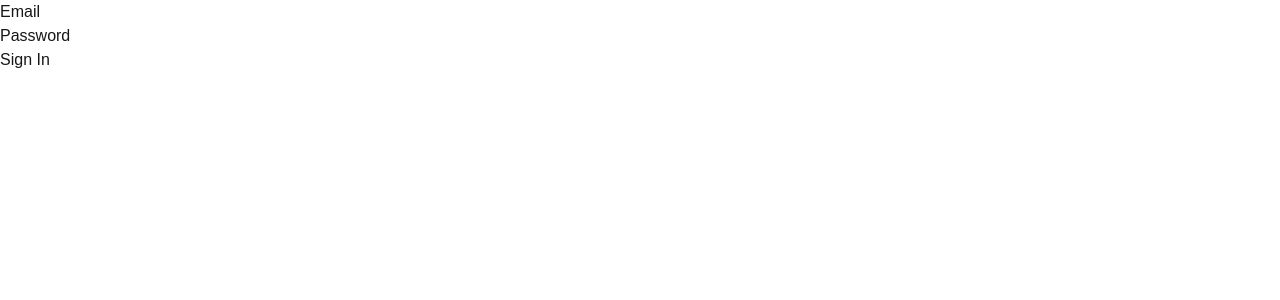
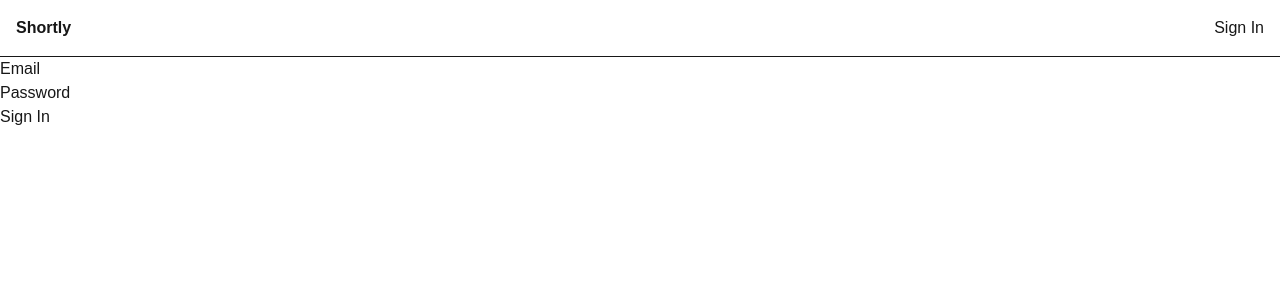
Before and after one commit to Ife-codez/shortly, a Next.js app in the folder apps/web/: page /signin in a window 1280 px wide. Shown: the top 300 px of the page. Built offline with nearby package versions, Linux system fonts and the light colour scheme.

Commit message:
feat(web): add shared navigation with signed-in state and sign out

```diff
--- a/apps/web/src/app/layout.js
+++ b/apps/web/src/app/layout.js
@@ -1,4 +1,5 @@
 import "./globals.css";
+import Nav from "@/components/Nav";
 
 export const metadata = {
   title: "Shortly",
@@ -8,7 +9,10 @@ export const metadata = {
 export default function RootLayout({ children }) {
   return (
     <html lang="en" className="h-full antialiased">
-      <body className="min-h-full flex flex-col">{children}</body>
+      <body className="min-h-full flex flex-col">
+        <Nav />
+        <main className="flex-1">{children}</main>
+      </body>
     </html>
   );
 }
--- /dev/null
+++ b/apps/web/src/components/Nav.js
@@ -0,0 +1,35 @@
+'use client';
+
+import Link from 'next/link';
+import { useRouter } from 'next/navigation';
+import { useEffect, useState } from 'react';
+
+export default function Nav() {
+  const [isSignedIn, setIsSignedIn] = useState(false);
+  const router = useRouter();
+
+  useEffect(() => {
+    setIsSignedIn(!!localStorage.getItem('token'));
+  }, []);
+
+  function handleSignOut() {
+    localStorage.removeItem('token');
+    setIsSignedIn(false);
+    router.push('/signin');
+  }
+
+  return (
+    <nav className="flex items-center gap-4 p-4 border-b">
+      <Link href="/links" className="font-semibold">Shortly</Link>
+      {isSignedIn ? (
+        <>
+          <Link href="/links">My Links</Link>
+          <Link href="/links/new">New Link</Link>
+          <button onClick={handleSignOut} className="ml-auto">Sign Out</button>
+        </>
+      ) : (
+        <Link href="/signin" className="ml-auto">Sign In</Link>
+      )}
+    </nav>
+  );
+}
```
